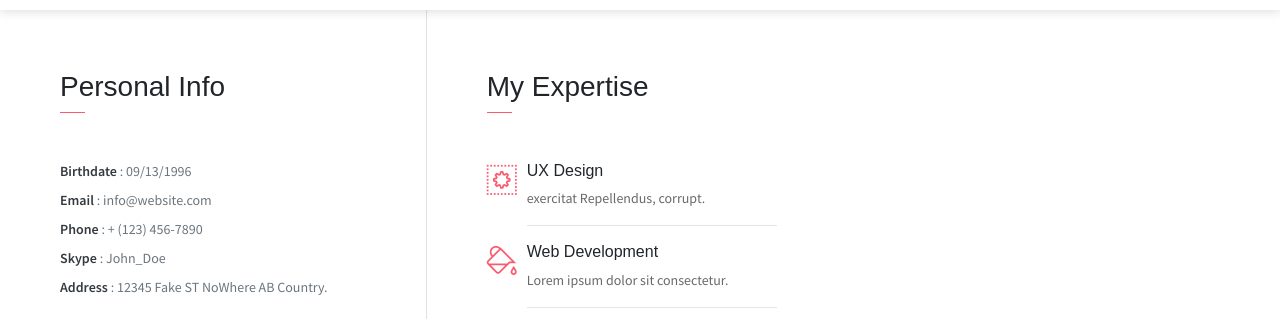
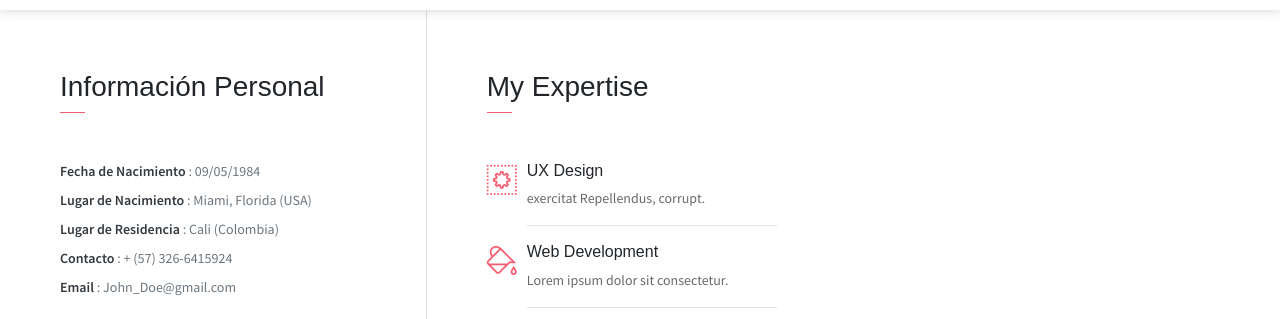
Before and after one commit to JuanEraso23/Curriculum, a website: page public_html/index.html in a window 1280 px wide. Shown: the part 707-1026 px from the top of the page. Drawn offline with Linux system fonts and the light colour scheme; some packages are replaced by stand-ins of ours.

Commit message:
Se hizo traducción de la minisección información personal y se editaron algunos datos de esta

```diff
--- a/public_html/index.html
+++ b/public_html/index.html
@@ -68,14 +68,14 @@
     <div class="container-fluid">
         <div id="about" class="row about-section">
             <div class="col-lg-4 about-card">
-                <h3 class="font-weight-light">Personal Info</h3>
+                <h3 class="font-weight-light">Información Personal</h3>
                 <span class="line mb-5"></span>
                 <ul class="mt40 info list-unstyled">
-                    <li><span>Birthdate</span> : 09/13/1996</li>
-                    <li><span>Email</span> : info@website.com</li>
-                    <li><span>Phone</span> : + (123) 456-7890</li>
-                    <li><span>Skype</span> : John_Doe </li>
-                    <li><span>Address</span> :  12345 Fake ST NoWhere AB Country.</li>
+                    <li><span>Fecha de Nacimiento</span> : 09/05/1984</li>
+                    <li><span>Lugar de Nacimiento</span> : Miami, Florida (USA)</li>
+                    <li><span>Lugar de Residencia</span> : Cali (Colombia)</li>
+                    <li><span>Contacto</span> : + (57) 326-6415924</li>
+                    <li><span>Email</span> : John_Doe@gmail.com</li>
                 </ul>
                 <ul class="social-icons pt-3">
                     <li class="social-item"><a class="social-link" href="#"><i class="ti-facebook" aria-hidden="true"></i></a></li>
```
